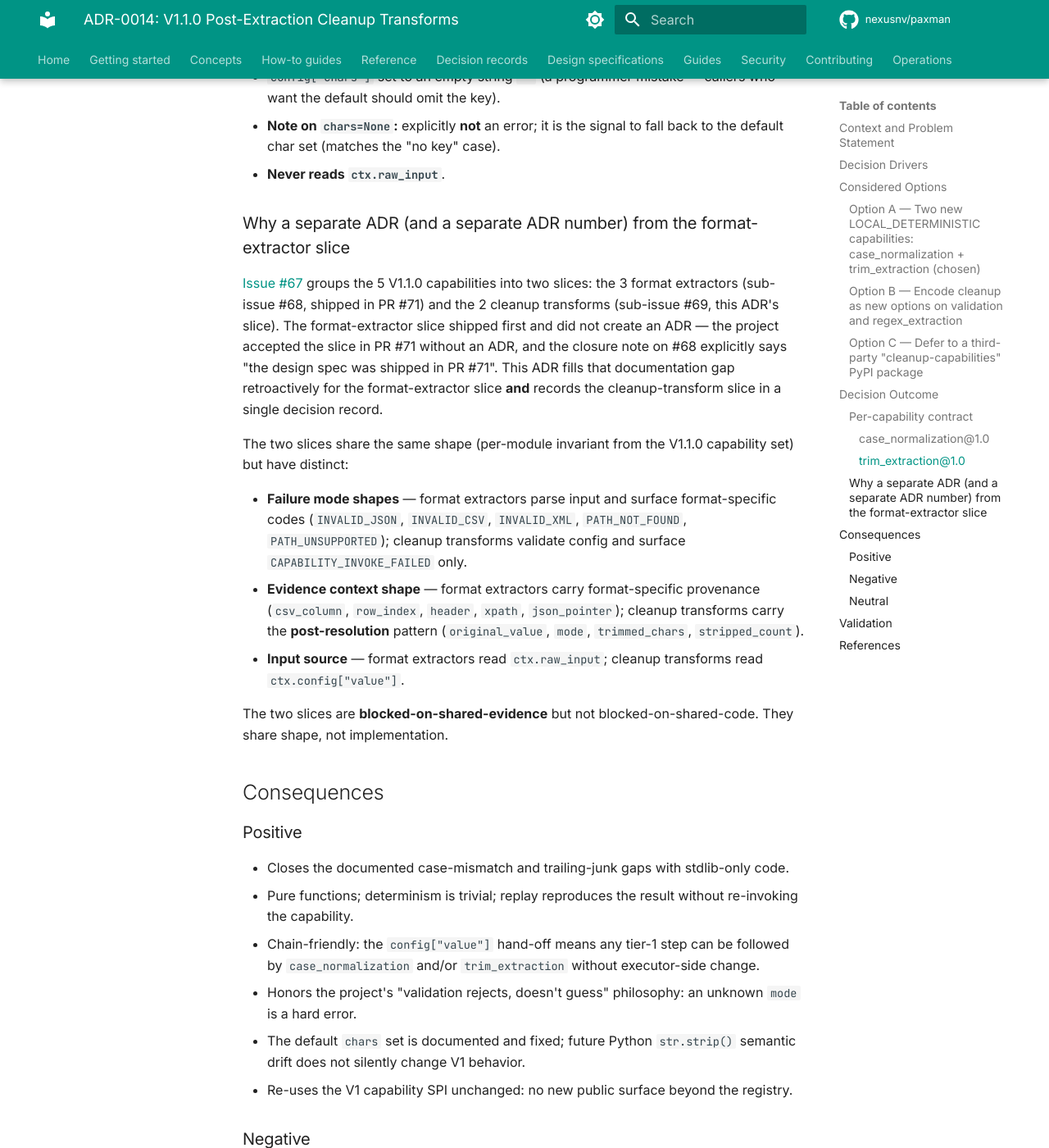
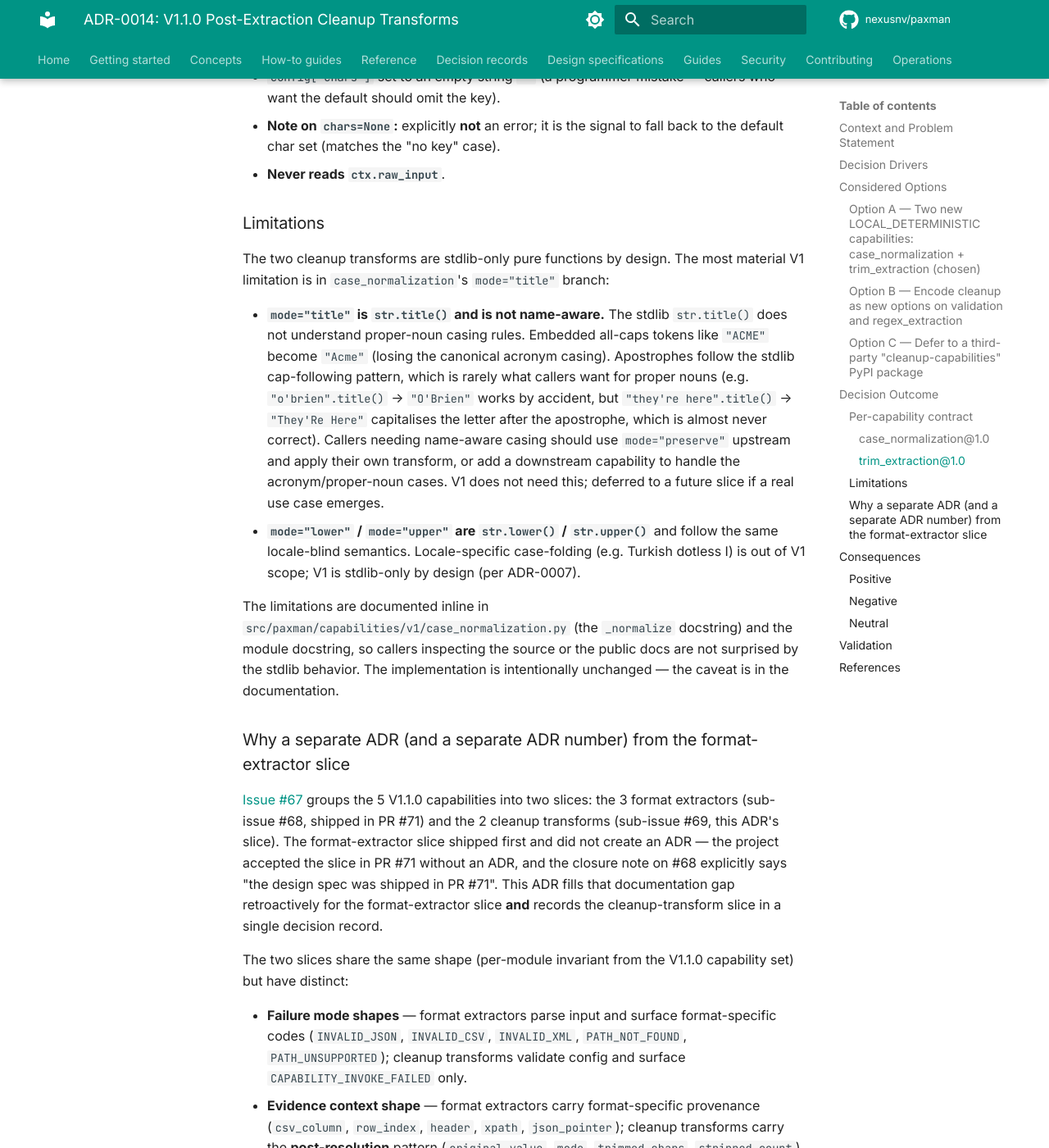
Before and after one commit to nexusnv/paxman, an MkDocs documentation site: the page built from docs/adr/0014-v1-1-0-cleanup-transforms.md, in a window 1280 px wide and 1400 px high, scrolled down 5502 px. Shown: the whole window at 82% size. Built offline with MkDocs 1.6.1 and Material for MkDocs 9.7.7, drawn with Linux system fonts in a browser that asks for light colours; comment, search, counter and statistics services are not loaded.

Commit message:
docs(test): address CodeRabbit PR review comments (round 2)
- capabilities.md §1: fix deterministic/non-deterministic counts and
  enumerate the 9 deterministic capabilities explicitly.
- case_normalization: document the str.title() limitation in the
  module docstring and the _normalize docstring (apostrophe / acronym
  behaviour). Implementation unchanged; caveat is in the docs.
- ADR-0014: add a §Limitations section covering title-mode behaviour
  and the locale-blind stdlib case-folding for lower/upper.
- test_cleanup_transforms_chain: import paxman.capabilities.registry
  directly and use registry.get_latest(...) throughout. Replace the
  regex-no-match no-op test (which was testing re.search, not the
  capabilities) with test_chain_with_missing_value_fails_loudly that
  actually invokes case_normalization and trim_extraction with
  missing ctx.config['value'] and asserts the hard
  CAPABILITY_INVOKE_FAILED failure.
- test_capability_case_normalization: fix _ctx to default value/mode
  to _UNSET and define _UNSET before _ctx so the missing-config cases
  actually omit the keys (was broken by the post-_UNSET definition
  shadowing).
- test_capability_trim_extraction: fix _ctx to default value to
  _UNSET (matching the chars sentinel and the sibling test helper).

```diff
--- a/docs/adr/0014-v1-1-0-cleanup-transforms.md
+++ b/docs/adr/0014-v1-1-0-cleanup-transforms.md
@@ -129,6 +129,34 @@ The V1.1.0 capability set grows from **8** to **10** built-in capabilities:
 - **Note on `chars=None`:** explicitly **not** an error; it is the signal to fall back to the default char set (matches the "no key" case).
 - **Never reads `ctx.raw_input`**.
 
+### Limitations
+
+The two cleanup transforms are stdlib-only pure functions by design.
+The most material V1 limitation is in `case_normalization`'s
+`mode="title"` branch:
+
+- **`mode="title"` is `str.title()` and is not name-aware.** The
+  stdlib `str.title()` does not understand proper-noun casing
+  rules. Embedded all-caps tokens like `"ACME"` become `"Acme"`
+  (losing the canonical acronym casing). Apostrophes follow the
+  stdlib cap-following pattern, which is rarely what callers want
+  for proper nouns (e.g. `"o'brien".title()` → `"O'Brien"` works
+  by accident, but `"they're here".title()` → `"They'Re Here"`
+  capitalises the letter after the apostrophe, which is almost
+  never correct). Callers needing name-aware casing should use
+  `mode="preserve"` upstream and apply their own transform, or
+  add a downstream capability to handle the acronym/proper-noun
+  cases. V1 does not need this; deferred to a future slice if a
+  real use case emerges.
+- **`mode="lower"` / `mode="upper"` are `str.lower()` / `str.upper()`** and follow the same locale-blind semantics. Locale-specific case-folding (e.g. Turkish dotless I) is out of V1 scope; V1 is stdlib-only by design (per ADR-0007).
+
+The limitations are documented inline in
+`src/paxman/capabilities/v1/case_normalization.py` (the
+`_normalize` docstring) and the module docstring, so callers
+inspecting the source or the public docs are not surprised by
+the stdlib behavior. The implementation is intentionally
+unchanged — the caveat is in the documentation.
+
 ### Why a separate ADR (and a separate ADR number) from the format-extractor slice
 
 [Issue #67](https://github.com/nexusnv/paxman/issues/67) groups the 5 V1.1.0 capabilities into two slices: the 3 format extractors (sub-issue #68, shipped in PR #71) and the 2 cleanup transforms (sub-issue #69, this ADR's slice). The format-extractor slice shipped first and did not create an ADR — the project accepted the slice in PR #71 without an ADR, and the closure note on #68 explicitly says "the design spec was shipped in PR #71". This ADR fills that documentation gap retroactively for the format-extractor slice **and** records the cleanup-transform slice in a single decision record.
```
Also changed, not shown: docs/concepts/capabilities.md (+8 -5 lines), 4 other files.
